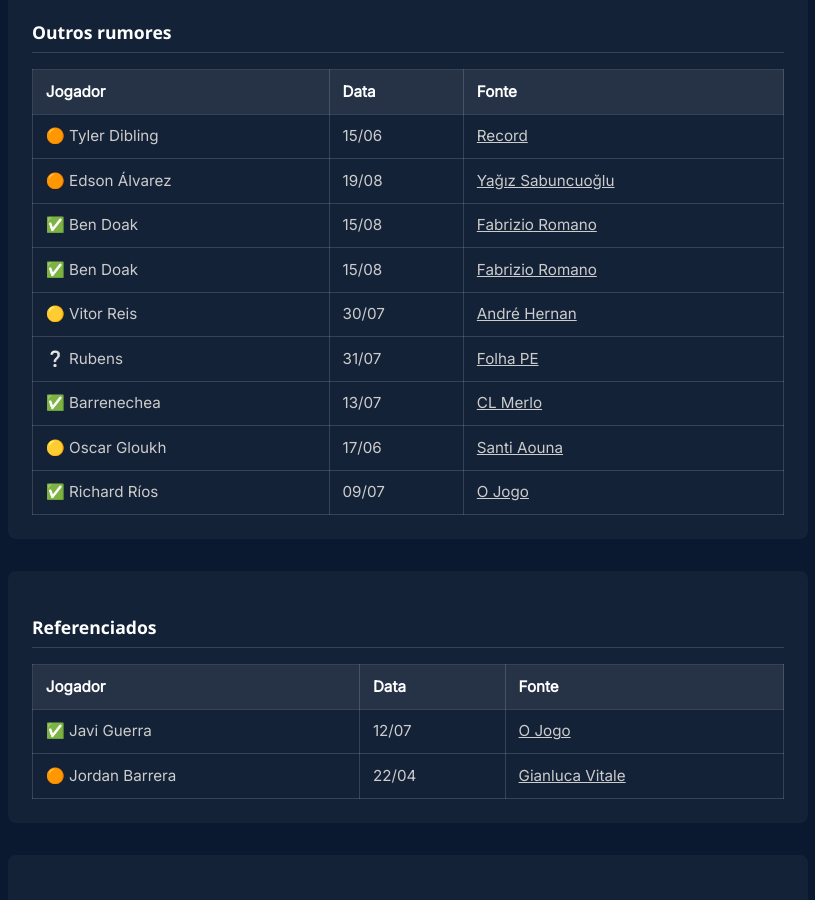
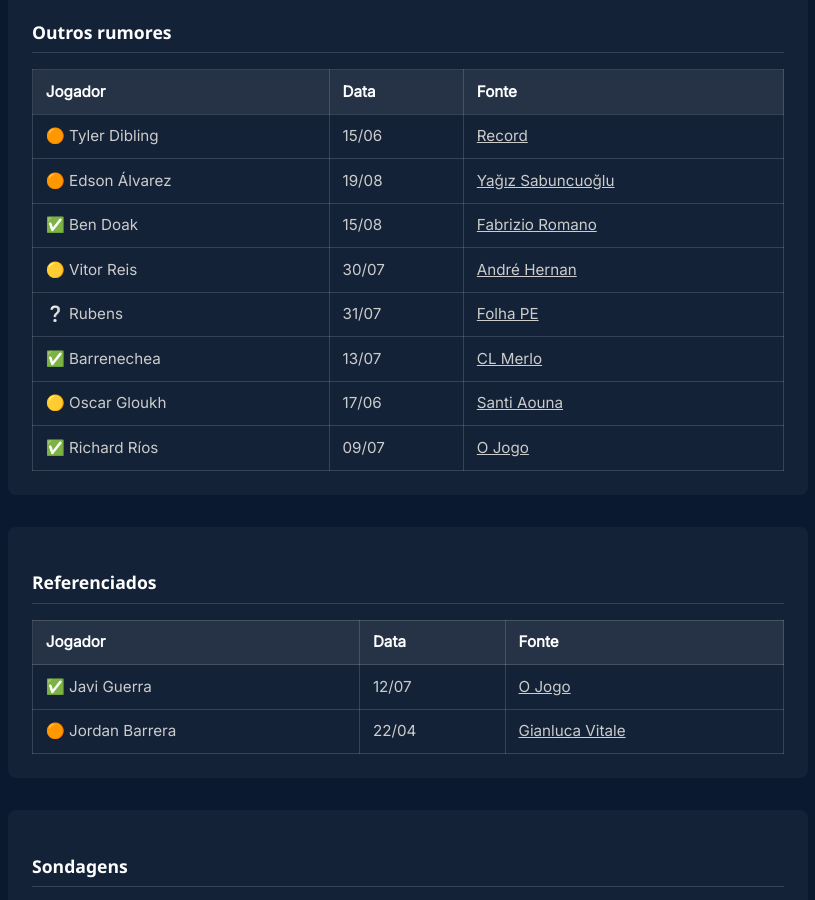
Before and after one commit to Azrial1739/r-fcporto-Transfer-Guide, a Jekyll site: the page built from pages/arquivo.md, in a window 1280 px wide and 900 px high, scrolled down 382 px. Shown: the whole window, without its empty margins (232-1047 px from the left). Built offline with Jekyll 4.4.1, drawn with Linux system fonts in a browser that asks for light colours.

Commit message:
erro repetido doak

```diff
--- a/pages/arquivo.md
+++ b/pages/arquivo.md
@@ -79,15 +79,6 @@ menu_title: Arquivo
         <td>19/08</td>
         <td>
           <a href="https://x.com/yagosabuncuoglu/status/1957774348846264500" target="_blank" style="color: #ccc; text-decoration: underline;">Yağız Sabuncuoğlu</a>
-        </td>
-      </tr>
-    </tbody>
-    <tbody>
-      <tr>
-        <td>✅ Ben Doak</td>
-        <td>15/08</td>
-        <td>
-          <a href="https://x.com/FabrizioRomano/status/1956341618857984062" target="_blank" style="color: #ccc; text-decoration: underline;">Fabrizio Romano</a>
         </td>
       </tr>
     </tbody>
```
